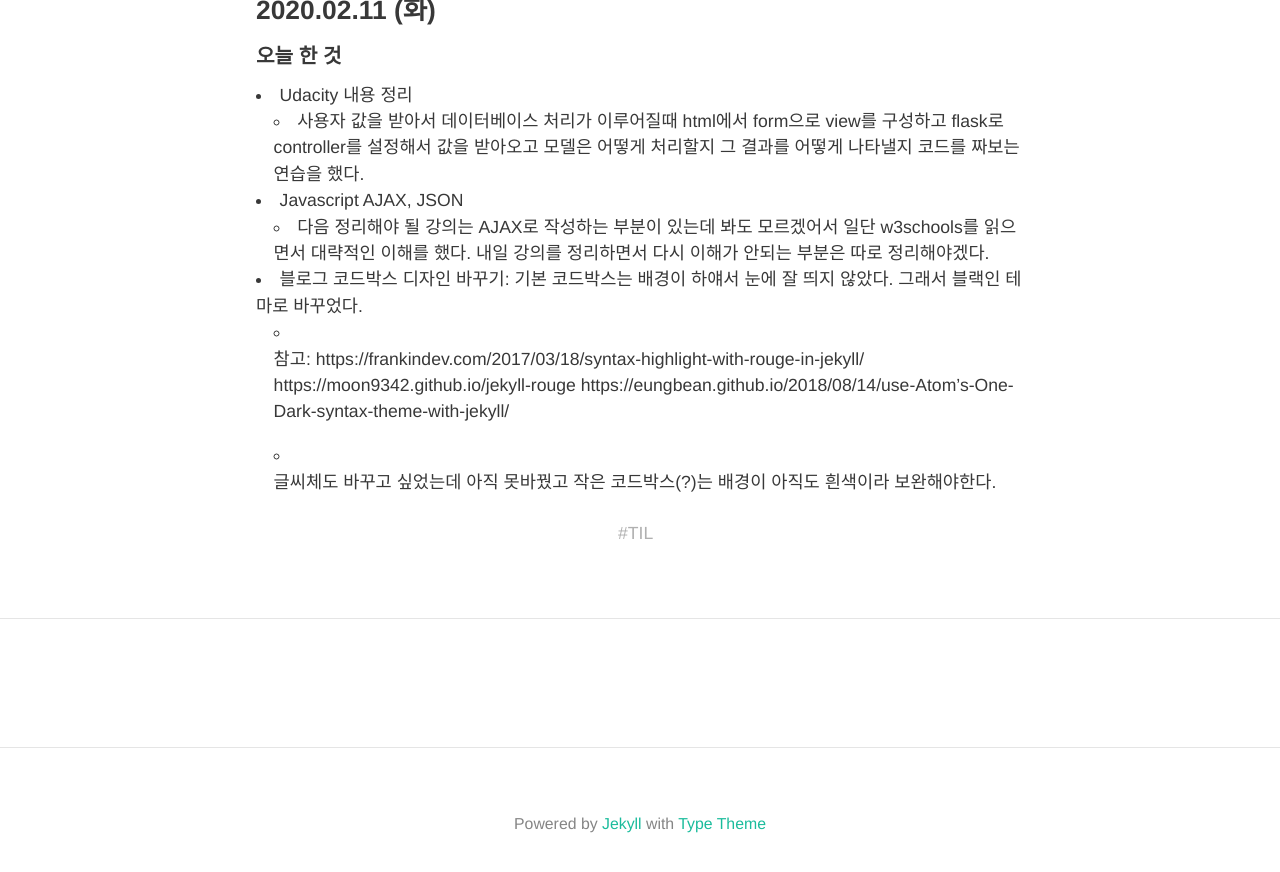
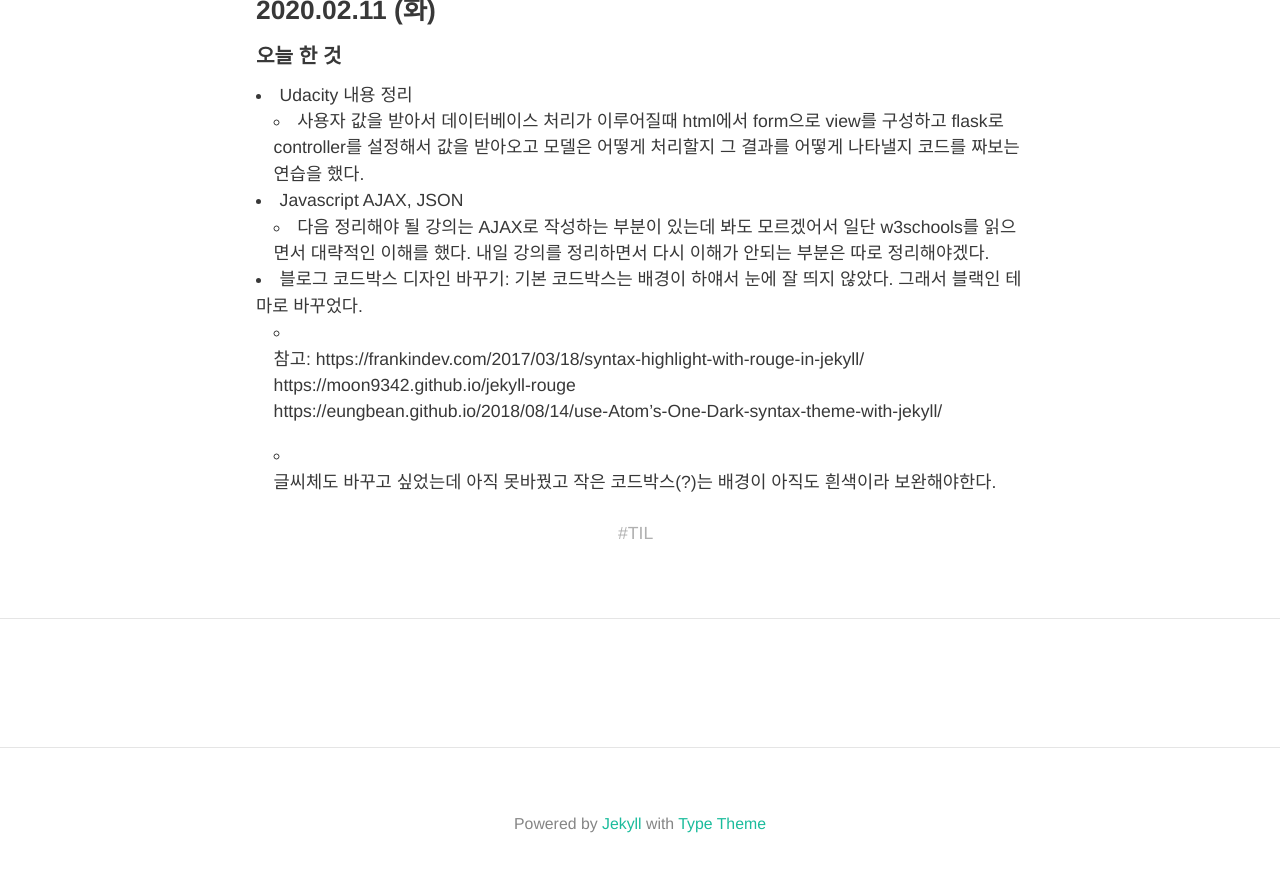
Before and after one commit to HyunlangBan/hyunlangban.github.io, a Jekyll site: the page built from _posts/2020-02-10-week-til.md, in a window 1280 px wide and 900 px high, scrolled down 809 px. Shown: the top 872 px of the window. Built offline with Jekyll 4.4.1, drawn with Linux system fonts in a browser that asks for light colours; nearby versions of some CDN libraries; comment, search, counter and statistics services are not loaded.

```diff
--- a/_posts/2020-02-10-week-til.md
+++ b/_posts/2020-02-10-week-til.md
@@ -20,8 +20,8 @@ tag: TIL
 - Javascript AJAX, JSON
   - 다음 정리해야 될 강의는 AJAX로 작성하는 부분이 있는데 봐도 모르겠어서 일단 w3schools를 읽으면서 대략적인 이해를 했다. 내일 강의를 정리하면서 다시 이해가 안되는 부분은 따로 정리해야겠다.
 - 블로그 코드박스 디자인 바꾸기: 기본 코드박스는 배경이 하얘서 눈에 잘 띄지 않았다. 그래서 블랙인 테마로 바꾸었다.
-  - 참고: https://frankindev.com/2017/03/18/syntax-highlight-with-rouge-in-jekyll/
-          https://moon9342.github.io/jekyll-rouge
+  - 참고: https://frankindev.com/2017/03/18/syntax-highlight-with-rouge-in-jekyll/ <br>
+          https://moon9342.github.io/jekyll-rouge <br>
           https://eungbean.github.io/2018/08/14/use-Atom's-One-Dark-syntax-theme-with-jekyll/
 
   - 글씨체도 바꾸고 싶었는데 아직 못바꿨고 작은 코드박스(?)는 배경이 아직도 흰색이라 보완해야한다.
```
